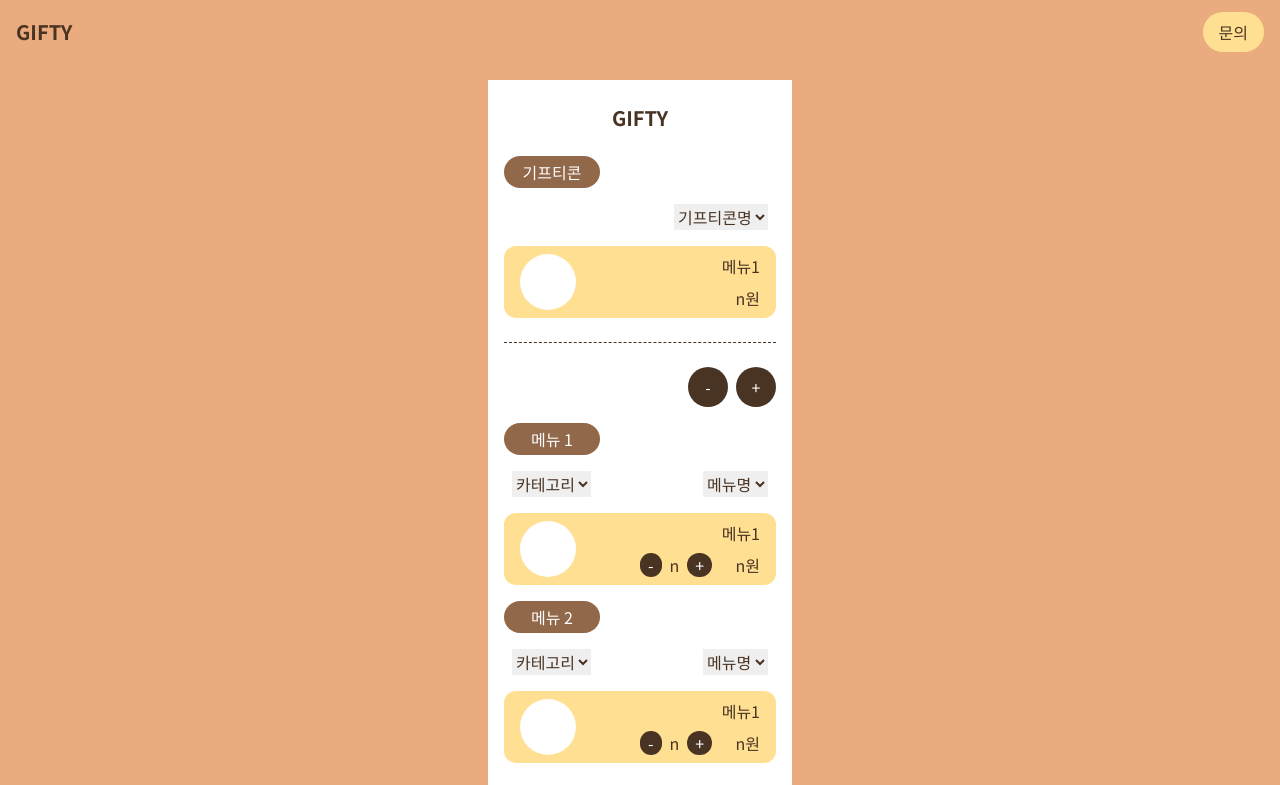
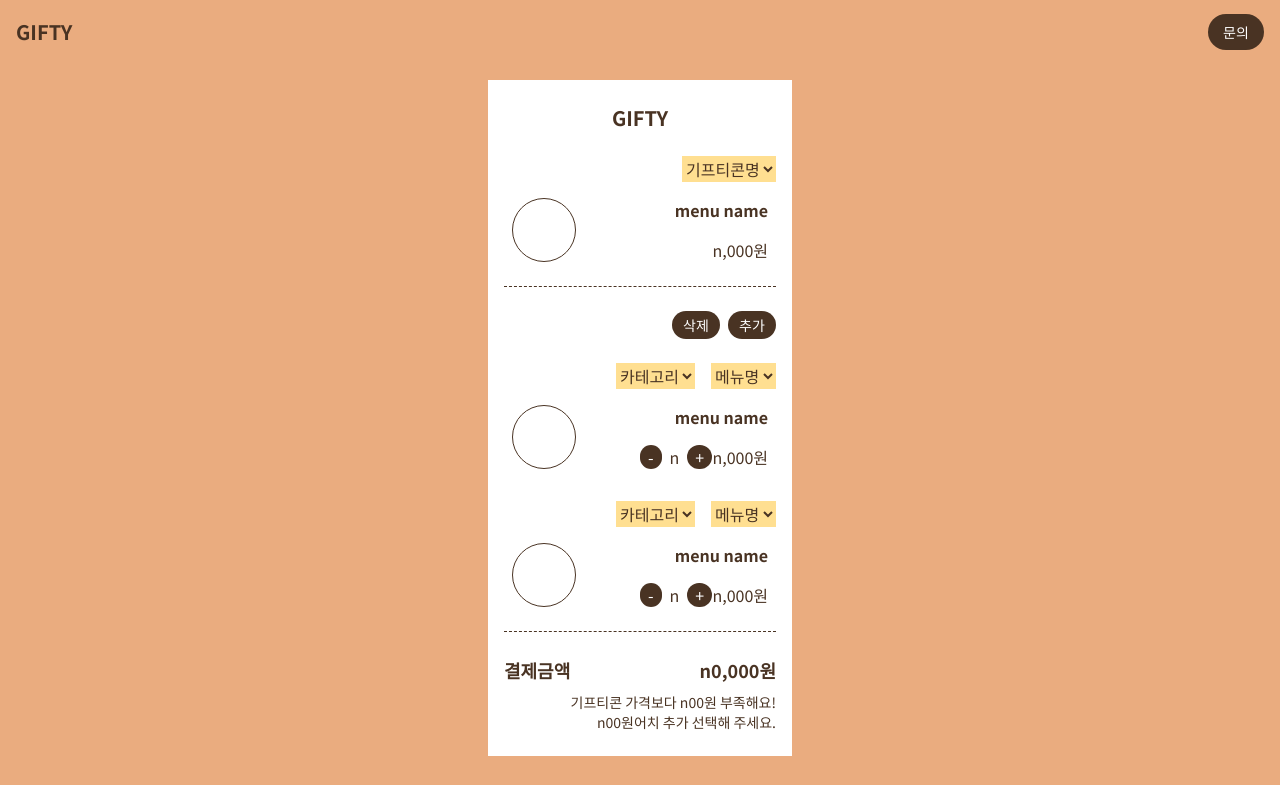
Before and after one commit to cloudIris75/gifty-nextjs, a Next.js app: page /brands/ediya/calculator in a window 1280 px wide. Shown: the top 785 px of the page. Built offline with nearby package versions, Linux system fonts and the light colour scheme.

Commit message:
Design: 계산기 페이지 배치 수정

```diff
--- a/src/components/Container/Container.tsx
+++ b/src/components/Container/Container.tsx
@@ -11,17 +11,14 @@ const Container: React.FC<ContainerProps> = ({ type = 'menu' }) => {
 
   return (
     <div className="flex flex-col items-between justify-center">
-      <div
-        className={`flex items-center text-coffee-400 px-2 py-4 ${
-          type === 'menu' ? 'justify-between' : 'justify-end'
-        }`}
-      >
+      <div className="flex items-center justify-end text-coffee-400 space-x-4">
         {type === 'menu' ? (
           <select
             name="category"
             id="category"
             required
             defaultValue="category"
+            className="bg-coffee-100"
           >
             <option value="category" disabled>
               카테고리
@@ -33,17 +30,23 @@ const Container: React.FC<ContainerProps> = ({ type = 'menu' }) => {
         ) : (
           ''
         )}
-        <select name="name" id="name" required defaultValue="name">
+        <select
+          name="name"
+          id="name"
+          required
+          defaultValue="name"
+          className="bg-coffee-100"
+        >
           <option value="name" disabled>
             {type === 'menu' ? '메뉴명' : '기프티콘명'}
           </option>
           <option value="menu1">이름1</option>
         </select>
       </div>
-      <div className="flex justify-between px-4 py-2 rounded-xl bg-coffee-100">
-        <div className="bg-white w-14 h-14 rounded-full"> </div>
+      <div className="flex justify-between px-2 pt-4">
+        <div className="border border-coffee-400 w-16 h-16 rounded-full"> </div>
         <div className="flex flex-col items-end justify-between w-1/2">
-          <div className="text-coffee-400">메뉴1</div>
+          <div className="text-coffee-400 font-bold">menu name</div>
           <div
             className={`flex w-full ${
               type === 'menu' ? 'justify-between' : 'justify-end'
@@ -56,13 +59,9 @@ const Container: React.FC<ContainerProps> = ({ type = 'menu' }) => {
                 classname="px-2"
               />
               <div className="text-coffee-400">n</div>
-              <Button
-                name="+"
-                onclick={onAddButtonClick}
-                classname="px-2 py-0"
-              />
+              <Button name="+" onclick={onAddButtonClick} classname="px-2" />
             </div>
-            <div className="text-coffee-400">n원</div>
+            <div className="text-coffee-400">n,000원</div>
           </div>
         </div>
       </div>
--- a/src/components/Navbar/Navbar.tsx
+++ b/src/components/Navbar/Navbar.tsx
@@ -1,16 +1,20 @@
 import Link from 'next/link';
+import { useRouter } from 'next/router';
+import Button from '../Button';
 
 const Navbar = () => {
+  const router = useRouter();
+
   return (
     <div className="flex items-center justify-between px-4 z-10 h-16 bg-coffee-200">
       <Link href="/">
         <a className="font-bold text-xl text-coffee-400">GIFTY</a>
       </Link>
-      <Link href="https://litt.ly/iris">
-        <a className="bg-coffee-100 px-4 py-2 text-coffee-400 rounded-3xl">
-          문의
-        </a>
-      </Link>
+      <Button
+        name="문의"
+        onclick={() => router.push('https://litt.ly/iris')}
+        classname="text-sm w-14 py-2"
+      />
     </div>
   );
 };
--- a/src/pages/brands/[brandName]/calculator.tsx
+++ b/src/pages/brands/[brandName]/calculator.tsx
@@ -21,42 +21,35 @@ const Calculator: React.FC = () => {
           <h3 className="text-coffee-400 text-center font-bold text-xl">
             GIFTY
           </h3>
-          <div>
-            <h3 className="title-container">기프티콘</h3>
-            <Container type="gifticon" />
-          </div>
-          <div className="flex flex-col space-y-4 dashed-line">
+          <Container type="gifticon" />
+          <div className="flex flex-col space-y-6 dashed-line">
             <div className="flex justify-end space-x-2">
               <Button
-                name="-"
+                name="삭제"
                 onclick={onSubtractButtonClick}
-                classname="w-10 py-2"
+                classname="text-sm w-12 py-1"
               />
               <Button
-                name="+"
+                name="추가"
                 onclick={onAddButtonClick}
-                classname="w-10 py-2"
+                classname="text-sm w-12 py-1"
               />
             </div>
-            <div>
-              <h3 className="title-container">메뉴 1</h3>
+            <div className="flex flex-col space-y-8">
               <Container />
-            </div>
-            <div>
-              <h3 className="title-container">메뉴 2</h3>
               <Container />
             </div>
           </div>
           <div className="flex flex-col w-full text-right dashed-line">
             <div className="flex justify-between font-bold text-lg mb-2">
               <p className="text-coffee-400">결제금액</p>
-              <p className="text-coffee-400">n원</p>
+              <p className="text-coffee-400">n0,000원</p>
             </div>
             <p className="text-coffee-400 text-sm">
-              기프티콘 가격보다 n원 부족해요!
+              기프티콘 가격보다 n00원 부족해요!
             </p>
             <p className="text-coffee-400 text-sm">
-              n원어치 추가 선택해 주세요.
+              n00원어치 추가 선택해 주세요.
             </p>
           </div>
         </div>
--- a/src/styles/globals.css
+++ b/src/styles/globals.css
@@ -15,7 +15,7 @@ html {
     @apply flex w-72 h-20 bg-coffee-400 rounded-3xl text-center justify-center items-center;
   }
   .title-container {
-    @apply text-center bg-coffee-300 rounded-3xl w-24 py-1;
+    @apply text-center text-sm bg-coffee-300 rounded-3xl w-20 py-1;
   }
   .dashed-line {
     @apply border-t border-dashed border-coffee-400 pt-6;
```
